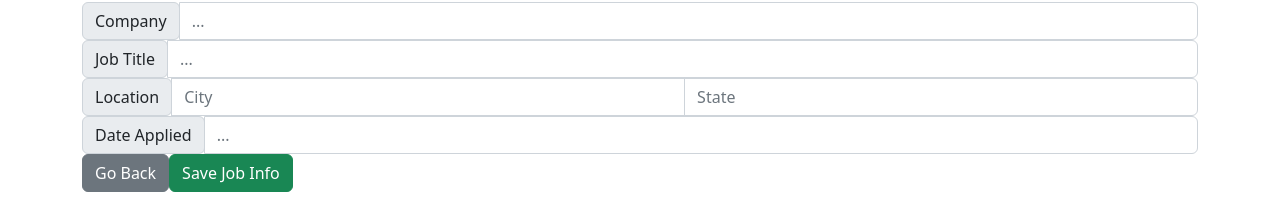
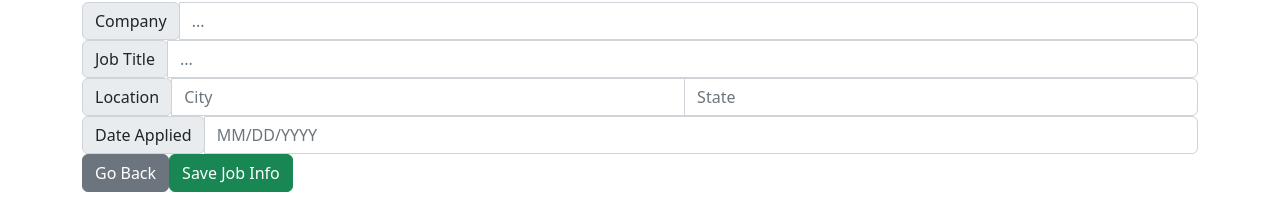
Before and after one commit to the4thdave/JobHuntHelper, a React (Vite) app in the folder client/: page / in a window 1280 px wide. Both pictures are taken after a click on the button "Start a new job hunt". Shown: the part 226-432 px from the top of the page. Built offline with nearby package versions, Linux system fonts and the light colour scheme; the HTML template or start-up script is replaced by a standard one.

Commit message:
Update date applied placeholder

```diff
--- a/client/src/components/JobForm.tsx
+++ b/client/src/components/JobForm.tsx
@@ -86,7 +86,7 @@ const JobForm = (props: JobFormProps): JSX.Element => {
         <input
           type='text'
           className='form-control'
-          placeholder='...'
+          placeholder='MM/DD/YYYY'
           aria-label='date applied'
           aria-describedby='basic-addon1'
           onChange={e => setDateApplied(e.target.value)}
```
